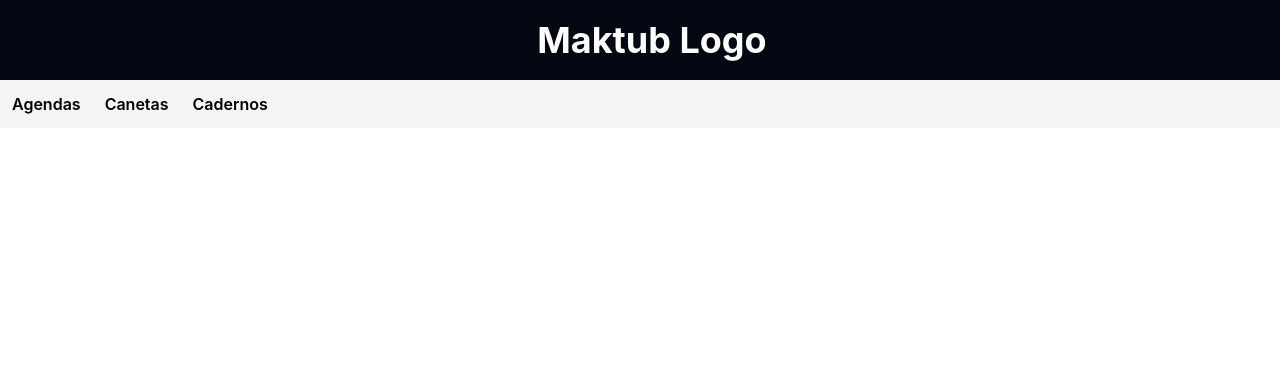
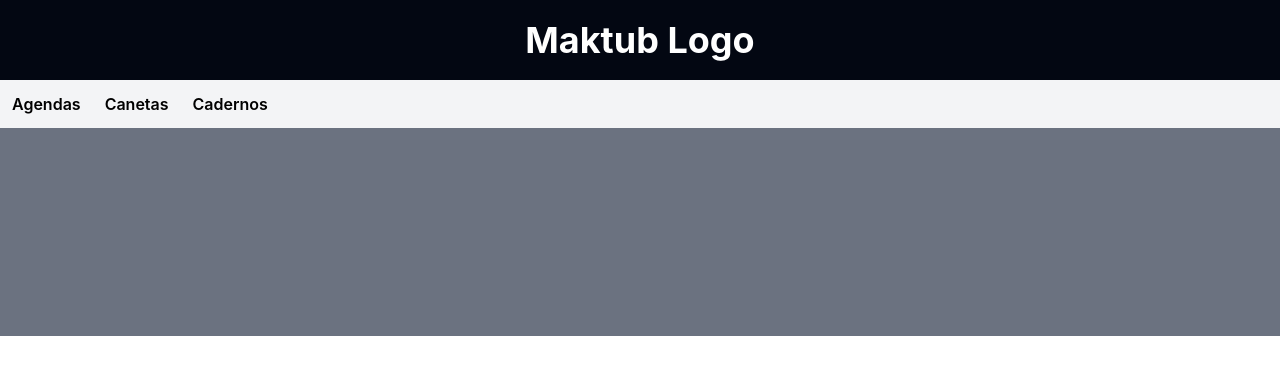
Before and after one commit to kaiogotyacode/maktub, a React (Create React App) app: page / in a window 1280 px wide. Shown: the top 374 px of the page. Built offline with nearby package versions, Linux system fonts and the light colour scheme.

Commit message:
#003 - Added Carousel Shell

```diff
--- /dev/null
+++ b/src/components/Carousel/Carousel.js
@@ -0,0 +1,12 @@
+import style from './Carousel.module.css'
+
+function Carousel(){
+    return (
+        <>
+            <div className={style.carouselContainer}>
+
+            </div>
+        </>
+    )
+}
+export default Carousel
--- /dev/null
+++ b/src/components/Carousel/Carousel.module.css
@@ -0,0 +1,7 @@
+.carouselContainer{
+    @apply w-full h-52 bg-gray-500 md:mt-[48px]
+}
+
+.imgContainer{
+    @apply w-full h-full object-cover
+}
--- a/src/components/NavBar/NavBar.module.css
+++ b/src/components/NavBar/NavBar.module.css
@@ -3,7 +3,7 @@
 }
 
 .menu{
-    @apply flex items-center justify-center p-3
+    @apply flex items-center justify-center p-3 md:hidden
 }
 
 .menuIcon{
@@ -15,15 +15,15 @@
 }
 
 .divOptions{
-    @apply absolute bg-gray-100 top-[10vh] w-full h-[90vh] flex transition-all duration-300 md:!ml-0 md:!pointer-events-auto md:h-auto
+    @apply absolute bg-transparent md:bg-gray-100 top-[10vh] w-full h-[90vh] flex transition-all duration-300 md:!ml-0 md:!pointer-events-auto md:h-auto
 }
 
 .optionsBackDrop{
-    @apply bg-white h-full w-20 md:hidden
+    @apply bg-transparent h-full w-20 md:hidden backdrop-blur-sm
 }
 
 .options{
-    @apply relative w-full md:w-auto md:flex
+    @apply bg-gray-100 relative w-full md:w-auto md:flex
 }
 
 .itemOption{
--- a/src/pages/home/Home.js
+++ b/src/pages/home/Home.js
@@ -1,7 +1,13 @@
-import NavBar from '../../components/NavBar/NavBar'
+import Carousel from "../../components/Carousel/Carousel";
+import NavBar from "../../components/NavBar/NavBar";
 
 function Home() {
-  return <NavBar />;
+  return (
+    <>
+      <NavBar />
+      <Carousel/>
+    </>
+  );
 }
 
 export default Home;
```
